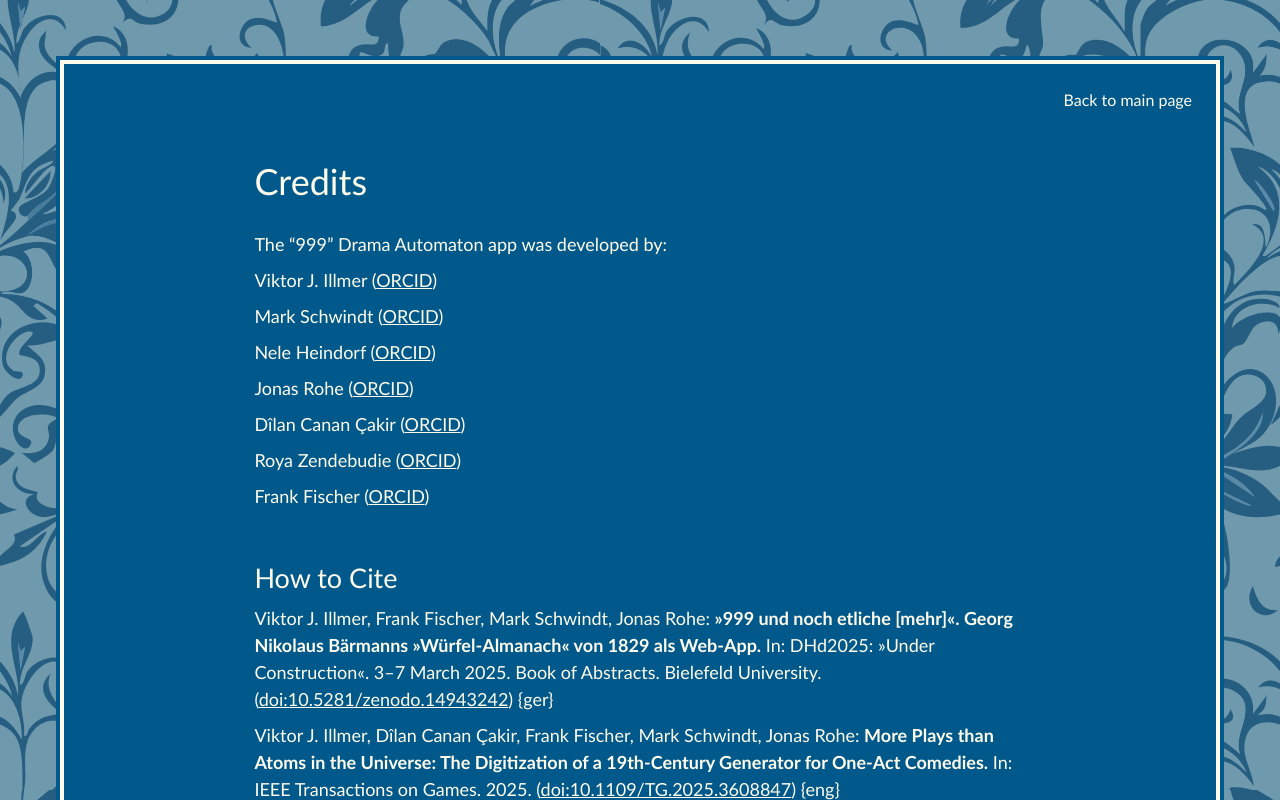
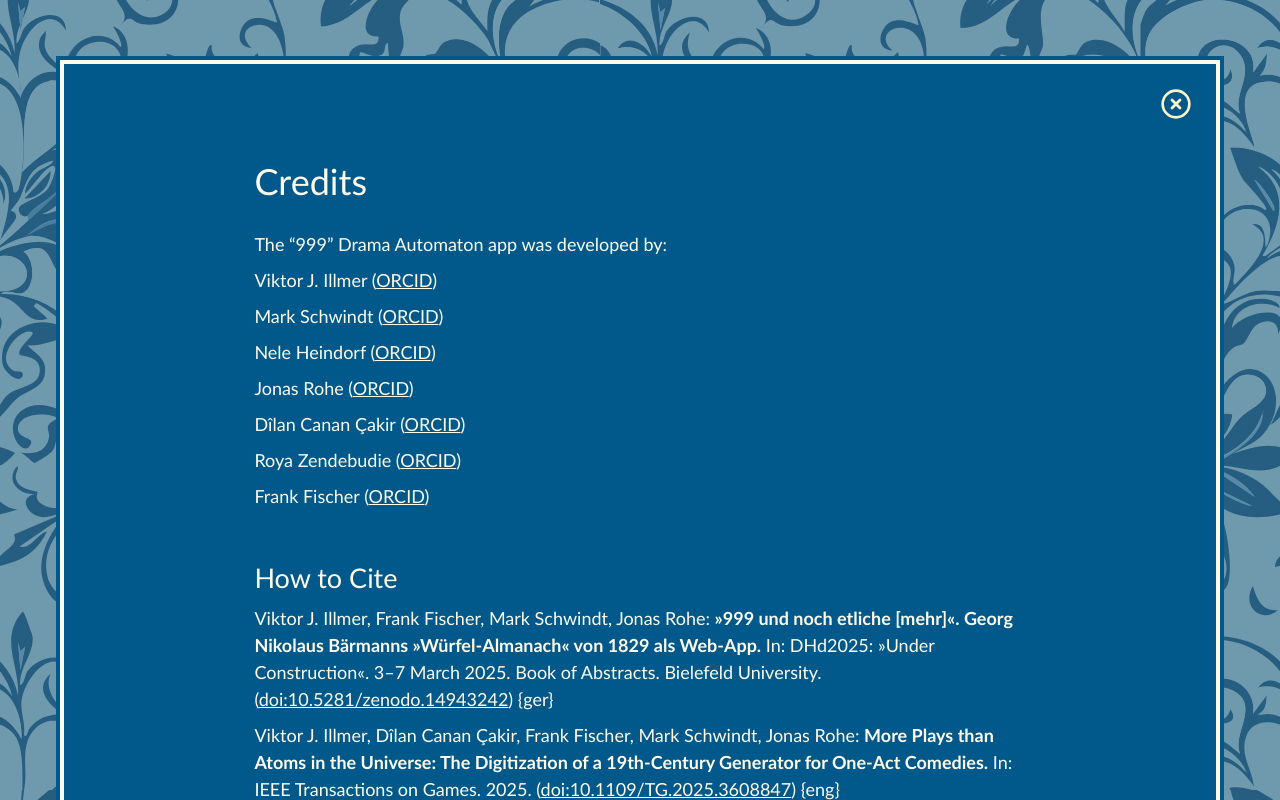
Before and after one commit to temporal-communities/999, a SvelteKit app: page /about in a window 1280 px wide. Shown: the top 800 px of the page. Built offline with nearby package versions, Linux system fonts and the light colour scheme.

Commit message:
Add icons

```diff
--- a/src/routes/+page.svelte
+++ b/src/routes/+page.svelte
@@ -12,6 +12,7 @@
   import Header from "$lib/components/Header.svelte"
   import ShareButton from "$lib/components/ShareButton.svelte"
   import { generateRandomSequence } from "$lib/dice"
+  import infoIcon from "$lib/assets/info-circled.svg"
   import { locale, sourceLocale } from "$lib/stores/locale"
   import emblaCarouselSvelte from "embla-carousel-svelte"
   import { onMount } from "svelte"
@@ -256,9 +257,9 @@
       <span class="hamburger-line" class:open={isMenuOpen}></span>
     </div>
   </button>
-  <a class="absolute top-6 right-6 z-50" href={resolve("/about")}
-    >{$locale === "de" ? "Über" : "About"}</a
-  >
+  <a class="absolute top-6 right-6 z-50" href={resolve("/about")} aria-label={$locale === "de" ? "Über" : "About"}>
+    <img src={infoIcon} alt={$locale === "de" ? "Über" : "About"} class="h-8 w-8" />
+  </a>
 
   <!-- Slide-out Menu -->
   <nav
--- a/src/routes/about/+page.svelte
+++ b/src/routes/about/+page.svelte
@@ -1,13 +1,14 @@
 <script lang="ts">
   import Header from "$lib/components/Header.svelte"
+  import crossIcon from "$lib/assets/cross-circled.svg"
   import { locale } from "$lib/stores/locale"
   import { resolve } from "$app/paths"
 </script>
 
 <Header>
-  <a class="absolute top-6 right-6 z-50" href={resolve("/")}
-    >{$locale === "de" ? "Zurück zur Startseite" : "Back to main page"}</a
-  >
+  <a class="absolute top-6 right-6 z-50" href={resolve("/")} aria-label={$locale === "de" ? "Zurück zur Startseite" : "Back to main page"}>
+    <img src={crossIcon} alt={$locale === "de" ? "Zurück zur Startseite" : "Back to main page"} class="h-8 w-8" />
+  </a>
 
   <article class="p-8 text-left text-lg">
     {#if $locale !== "de"}
```
Also changed, not shown: src/lib/assets/cross-circled.svg (added), src/lib/assets/info-circled.svg (added).
